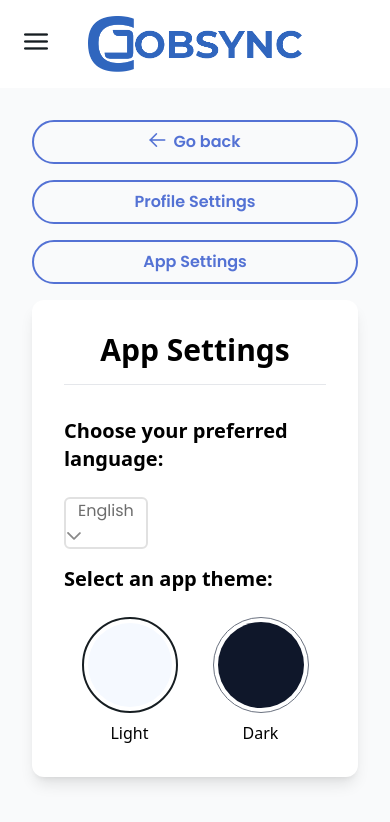
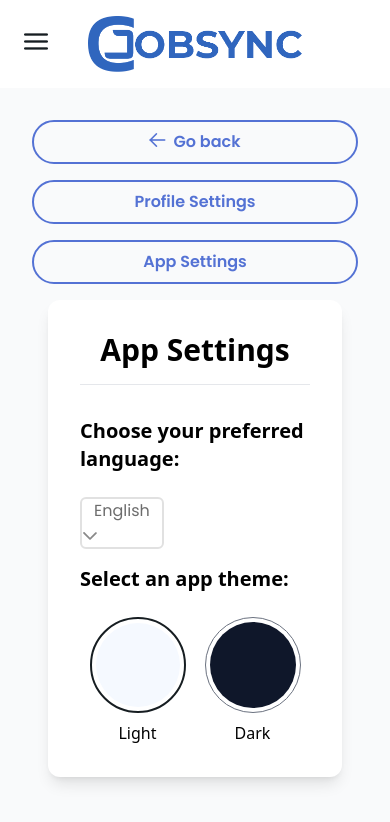
Before and after one commit to Testigos-de-Vue/jobsync-app, a Vue app: page /settings/app in a window 390 px wide. Shown: the top 822 px of the page. Built offline with nearby package versions, Linux system fonts and the light colour scheme; no server answers.

Commit message:
fix: improve tablet responsiveness and routing

```diff
--- a/src/App.vue
+++ b/src/App.vue
@@ -22,7 +22,7 @@
     <aside v-if="!isAnAuthenticationPath($route.path)" class="hidden md:flex p-8 h-full">
       <side-bar v-bind:user="user" />
     </aside>
-    <main class="p-8 container h-full">
+    <main class="p-8 w-full h-full">
       <router-view />
     </main>
   </div>
--- a/src/router/index.js
+++ b/src/router/index.js
@@ -20,7 +20,8 @@ const router = createRouter({
     { path: '/login', name: 'Log In', component: Login },
     { path: '/settings', name: 'Settings', component: Settings,
       children: [
-        { path: '', name: 'Profile Settings', component: ProfileSettingsForm },
+        { path: '', redirect: '/settings/profile', component: ProfileSettingsForm },
+        { path: 'profile', name: 'Profile Settings', component: ProfileSettingsForm },
         { path: 'app', name: 'App Settings', component: AppSettingsForm }
       ]
     },
--- a/src/settings/pages/settings.component.vue
+++ b/src/settings/pages/settings.component.vue
@@ -1,5 +1,5 @@
 <template>
-  <div class="grid grid-cols-1 md:grid-cols-[auto_1fr]">
+  <div class="grid grid-cols-1 lg:grid-cols-[auto_1fr]">
     <div class="flex flex-col gap-4">
       <pv-button
         rounded
@@ -8,7 +8,7 @@
         :label="$t('general.go-back-btn-label')"
         icon="pi pi-arrow-left"
       />
-      <router-link to="/settings">
+      <router-link to="/settings/profile">
         <pv-button
           rounded
           outlined
@@ -27,10 +27,9 @@
         />
       </router-link>
     </div>
-    <div class="flex justify-center items-center h-full">
-      <div class="w-full max-w-xl py-4">
-        <router-view></router-view>
-        <router-view name="child"></router-view>
+    <div class="flex justify-center items-center h-full px-4">
+      <div class="w-full lg:max-w-lg xl:max-w-xl py-4">
+        <router-view />
       </div>
     </div>
   </div>
```
